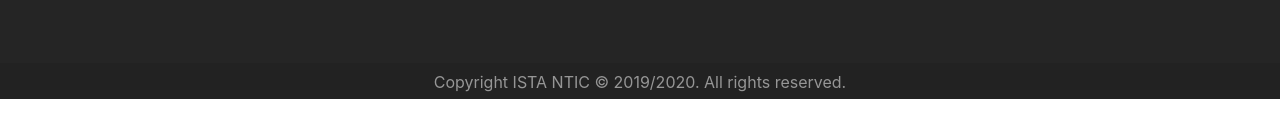
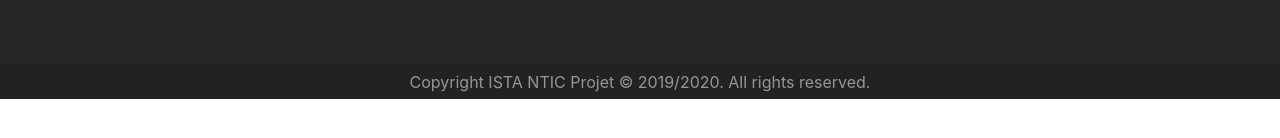
Before and after one commit to chraibibadr/PFF-Angular, an Angular app: page /home in a window 1280 px wide. Shown: the part 504-642 px from the top of the page. Built offline with nearby package versions, Linux system fonts and the light colour scheme.

Commit message:
Set Up Projet

```diff
--- a/src/app/Components/footer/footer.component.html
+++ b/src/app/Components/footer/footer.component.html
@@ -69,7 +69,7 @@
   <div class="container">
   <div class="row">
   <div class="col-md-12 text-center">
-  <p>Copyright ISTA NTIC © 2019/2020. All rights reserved.</p>
+  <p>Copyright ISTA NTIC Projet © 2019/2020. All rights reserved.</p>
   </div>
   </div>
   </div>
```
